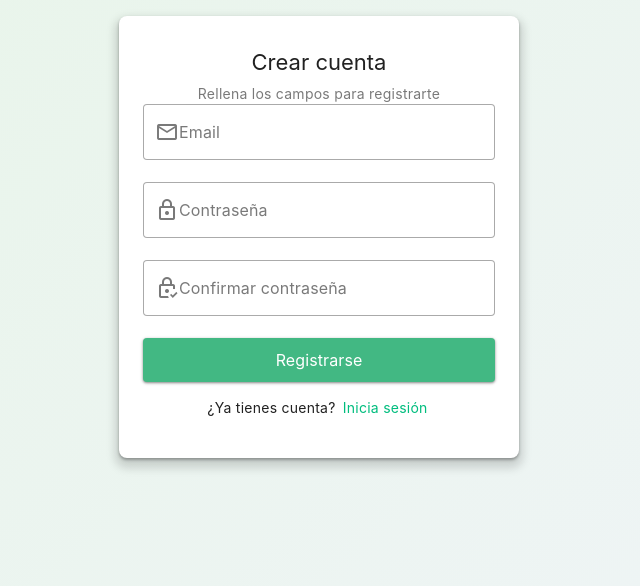
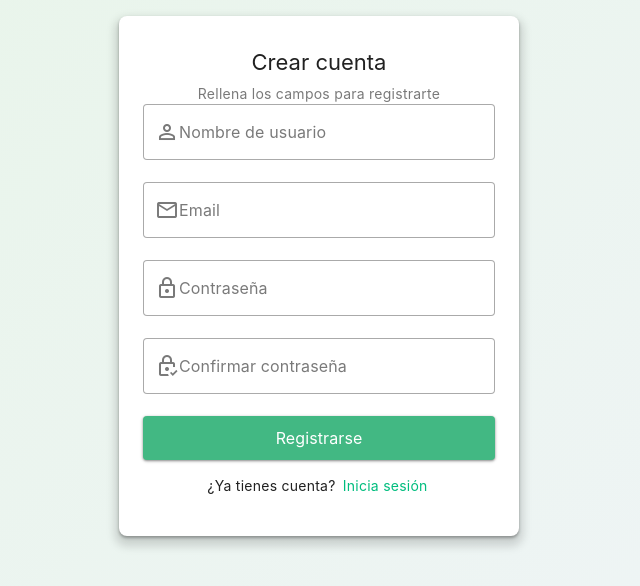
Before and after one commit to QuiqueGC7/AA2, a Vue app in the folder Frontend/: page /register in a window 1280 px wide. Shown: the top 586 px of the page, without its empty margins (321-961 px from the left). Built offline with nearby package versions, Linux system fonts and the light colour scheme; the HTML template or start-up script is replaced by a standard one.

Commit message:
Agrego de userName en el register

```diff
--- a/Frontend/src/stores/auth.store.ts
+++ b/Frontend/src/stores/auth.store.ts
@@ -30,11 +30,11 @@ export const useAuthStore = defineStore("auth", {
       localStorage.setItem("token", token)
     },
 
-    async register({ email, password }: { email: string; password: string }) {
+    async register({ email, password, userName }: { email: string; password: string; userName: string }) {
       const res = await fetch("https://localhost:7278/Auth/Register", {
         method: "POST",
         headers: { "Content-Type": "application/json" },
-        body: JSON.stringify({ email, password }),
+        body: JSON.stringify({ email, password, userName }),
       })
 
       if (!res.ok) throw new Error("Error al registrar el usuario")
@@ -46,12 +46,10 @@ export const useAuthStore = defineStore("auth", {
       localStorage.removeItem("token")
     },
 
-    // Restaura el usuario desde el token guardado al recargar la página
     restoreSession() {
       const token = localStorage.getItem("token")
       if (token) {
         this.token = token
-        // Decodificamos el payload del JWT para sacar el email
         try {
           const parts = token.split(".")
           const payload = JSON.parse(atob(parts[1] ?? ""))
--- a/Frontend/src/views/RegisterView.vue
+++ b/Frontend/src/views/RegisterView.vue
@@ -11,6 +11,11 @@ const errorMsg = ref("")
 
 const { handleSubmit } = useForm({
   validationSchema: {
+    userName: (v: string) => {
+      if (!v) return "El nombre de usuario es obligatorio"
+      if (v.trim().length < 3) return "Mínimo 3 caracteres"
+      return true
+    },
     email: (v: string) => {
       if (!v) return "El email es obligatorio"
       if (!/^[^\s@]+@[^\s@]+\.[^\s@]+$/.test(v)) return "El email no es válido"
@@ -29,6 +34,7 @@ const { handleSubmit } = useForm({
   },
 })
 
+const { value: userName,        errorMessage: userNameError        } = useField<string>("userName")
 const { value: email,           errorMessage: emailError           } = useField<string>("email")
 const { value: password,        errorMessage: passwordError        } = useField<string>("password")
 const { value: confirmPassword, errorMessage: confirmPasswordError } = useField<string>("confirmPassword")
@@ -37,7 +43,7 @@ const onSubmit = handleSubmit(async (values) => {
   errorMsg.value = ""
   loading.value  = true
   try {
-    await auth.register({ email: values.email, password: values.password })
+    await auth.register({ email: values.email, password: values.password, userName: values.userName })
     router.push("/login")
   } catch {
     errorMsg.value = "Error al registrar. El email puede estar ya en uso."
@@ -62,7 +68,6 @@ const onSubmit = handleSubmit(async (values) => {
             Rellena los campos para registrarte
           </v-card-subtitle>
 
-          <!-- Error -->
           <v-alert
             v-if="errorMsg"
             type="error"
@@ -75,6 +80,16 @@ const onSubmit = handleSubmit(async (values) => {
           </v-alert>
 
           <form @submit.prevent="onSubmit" novalidate>
+
+            <v-text-field
+              v-model="userName"
+              label="Nombre de usuario"
+              prepend-inner-icon="mdi-account-outline"
+              variant="outlined"
+              :error-messages="userNameError"
+              autocomplete="username"
+              class="mb-2"
+            />
 
             <v-text-field
               v-model="email"
```
